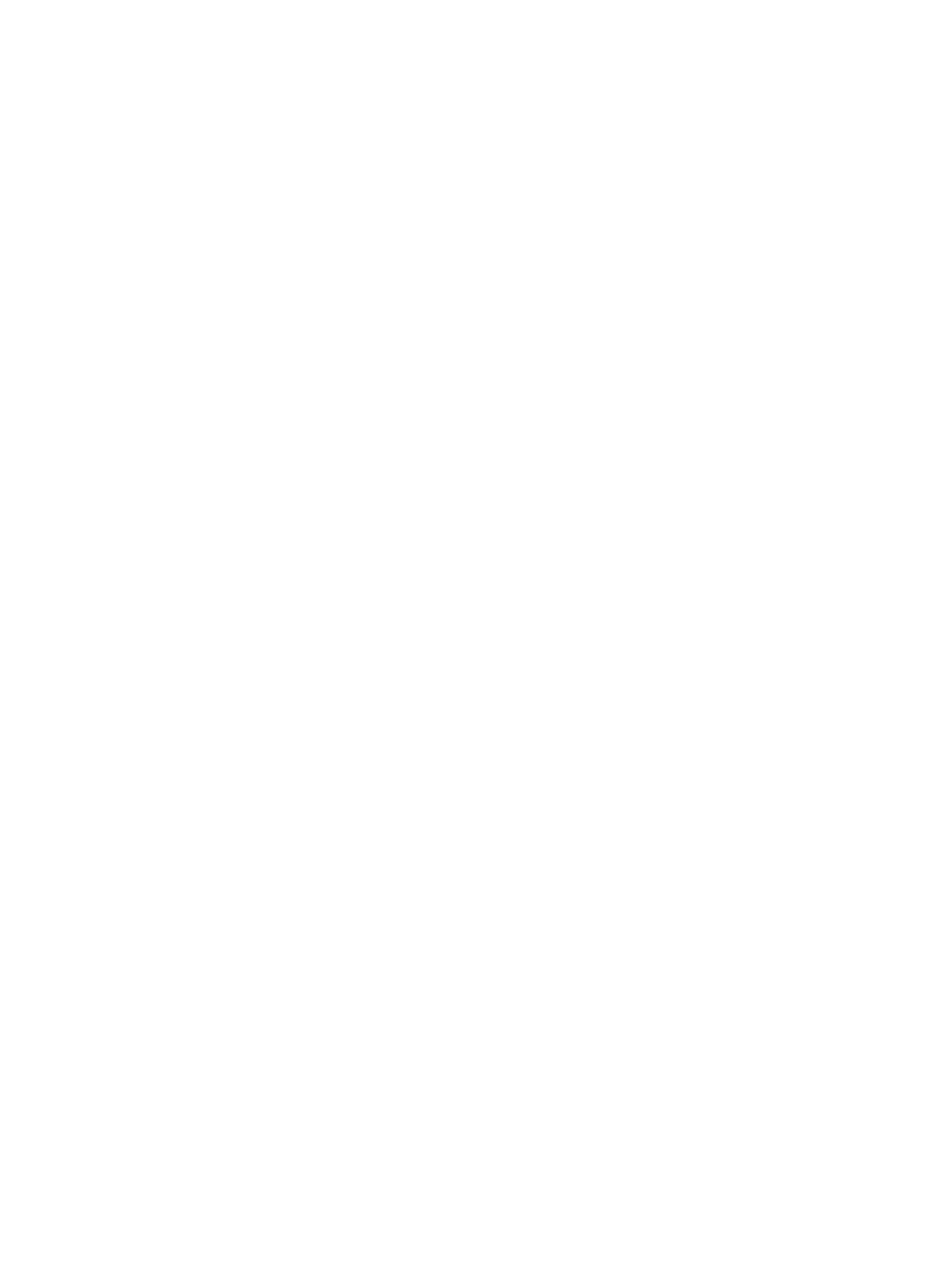
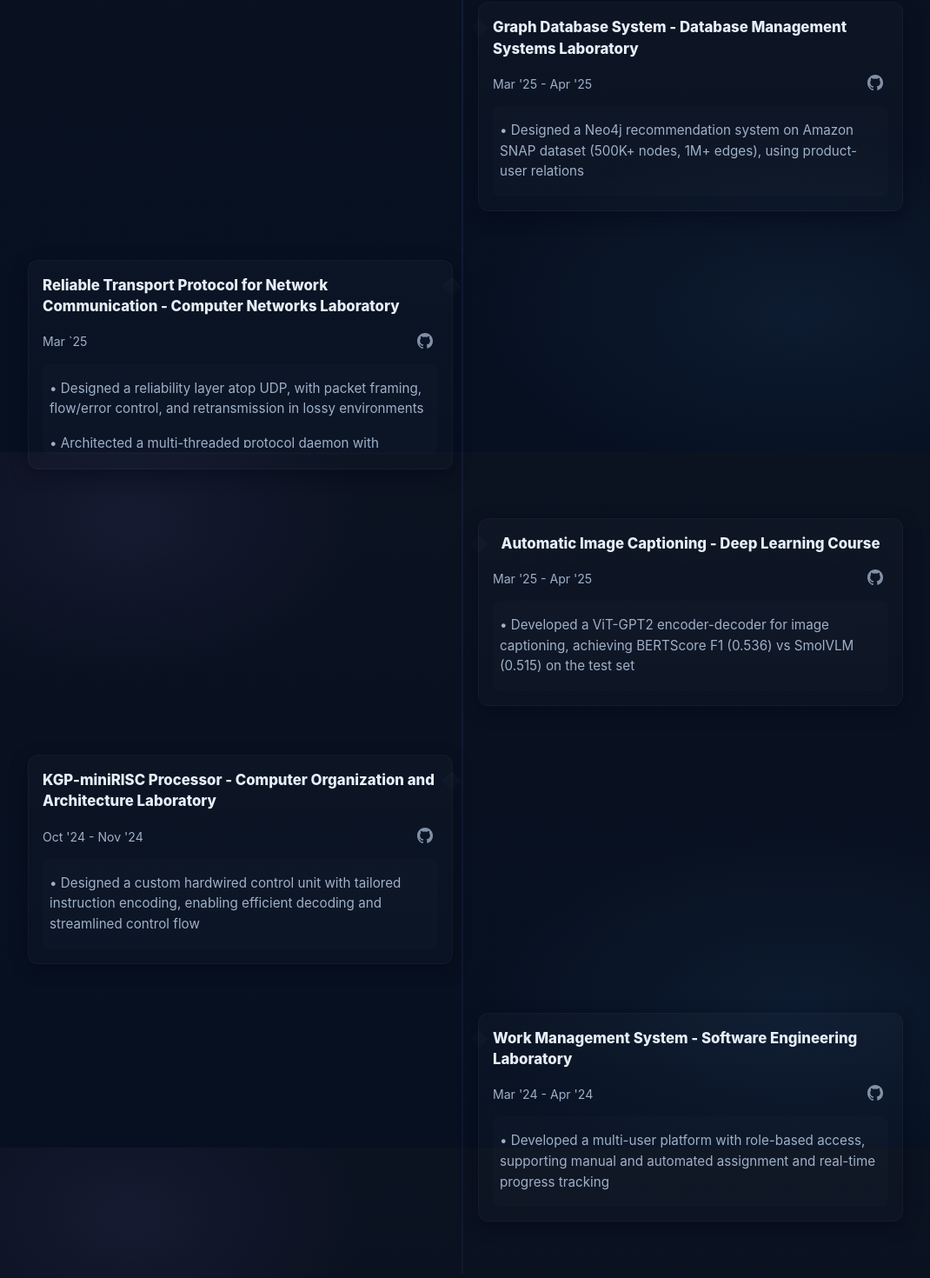
Before and after one commit to omkaranu04/Profile-Website, a React (Vite) app in the folder frontend/: page /projects in a window 1280 px wide. Shown: the part 1080-2550 px from the top of the page at 87% size, without its empty margins (108-1178 px from the left). Before the commit the page ends 800 px from the top, so only its background shows below. Built offline with nearby package versions, Linux system fonts and the light colour scheme; the HTML template or start-up script is replaced by a standard one.

Commit message:
added projects

```diff
--- a/frontend/src/pages/Projects.jsx
+++ b/frontend/src/pages/Projects.jsx
@@ -11,6 +11,88 @@
     • Implemented a custom FZLPR loss to emphasize 'hard' examples, improving recall on borderline cases and stabilising optimization \n
     • Conducted extensive ablation studies isolating the contributions of CBAM, FZLPR, and training-schedule components \n
     • Assessed robustness under domain shift using an unseen Indian dataset; targeted fine-tuning lifted F1-Score from 74.84% to 96.70% \n
+    `
+  },
+  {
+    id: 'proj-b',
+    title: 'VAE and GAN - Advanced Machine Learning Course',
+    timeframe: 'Oct \'25',
+    github: 'https://github.com/omkaranu04/Advanced-ML_CS60073-Autumn-25/tree/master/Assignments/Assignment%203',
+    description:`
+    • Implemented a VAE with a 16-dimensional latent space, trained via ELBO, generating reconstruction and generation curves\n
+    • Trained an MLP-based GAN with LeakyReLU, dropout-regularized discriminator, Tanh generator, and label smoothing\n
+    • Compared MNIST-trained VAE and GAN using Inception Score and Fréchet Distance, computed with a custom CNN classifier\n
+    `
+  },
+  {
+    id: 'proj-c',
+    title:'Mini Shell - Self Project',
+    timeframe: 'May \`25',
+    github: 'https://github.com/omkaranu04/Mini-Shell',
+    description:`
+    • Built a robust Unix Shell in C supporting custom built-in commands, PATH-based search, and external executable handling\n
+    • Implemented pipes, I/O-redirections, globbing, and heredoc streaming via fork/execve/dup2/pipe for POSIX compliance\n
+    • Managed signals and terminal nodes for Bash-like Ctrl-C/Ctrl-\handling, signal-safe cleanup, and consistent state restoration\n
+    • Ensured leak-free parsing of quotes, environment variable expansion, and operators with syntax validation and memory checks\n
+    `
+  },
+  {
+    id: 'proj-d',
+    title: 'Graph Database System - Database Management Systems Laboratory',
+    timeframe: 'Mar \'25 - Apr \'25',
+    github: 'https://github.com/omkaranu04/DBMS-Term-Project',
+    description:`
+    • Designed a Neo4j recommendation system on Amazon SNAP dataset (500K+ nodes, 1M+ edges), using product-user relations\n
+    • Built a RAG ChatBot for search, indexing 100K+ embeddings with FAISS for sub-100ms retrieval and BAAI for semantics\n
+    • Developed a two-phase PageRank algorithm with 5-iteration convergence, blending helpfulness and co-purchase influence\n
+    • Integrated route-level performance logging via a custom decorator logging query latency, CPU, and memory usage per API call\n
+    `
+  },
+  {
+    id: 'proj-e',
+    title: 'Reliable Transport Protocol for Network Communication - Computer Networks Laboratory',
+    timeframe: 'Mar \`25',
+    github: 'https://github.com/omkaranu04/Networks_Lab-CS39006-Spring-25/tree/master/Assignment%204%20Final',
+    description: `
+      • Designed a reliability layer atop UDP, with packet framing, flow/error control, and retransmission in lossy environments\n
+      • Architected a multi-threaded protocol daemon with modular sender, receiver, and GC threads, for maximizing throughput\n
+      • Utilized shared memory and mutex locks to synchronize access for 5 sockets, enabling concurrent operations across processes\n
+      • Implemented selective-repeat sliding window with sequence-numbered DATA/ACK packets for ordered delivery and fast recovery\n
+    `
+  },
+  {
+    id: 'proj-f',
+    title: 'Automatic Image Captioning - Deep Learning Course',
+    timeframe: 'Mar \'25 - Apr \'25',
+    github: 'https://github.com/omkaranu04/DL-CS60010-Spring-25/tree/master/Assignments/Assignment%202',
+    description:`
+    • Developed a ViT-GPT2 encoder-decoder for image captioning, achieving BERTScore F1 (0.536) vs SmolVLM (0.515) on the test set\n
+    • Demonstrated robustness under occlusion - model kept the BERTScore F1 of 0.534 at 80% masking, outperforming SmolVLM's 0.474\n
+    • Benchmarked semantic alignment and stability - custom model showed lesser drop than SmolVLM under increasing occlusion\n
+    `
+  },
+  {
+    id: 'proj-g',
+    title: 'KGP-miniRISC Processor - Computer Organization and Architecture Laboratory',
+    timeframe: 'Oct \'24 - Nov \'24',
+    github: 'https://github.com/omkaranu04/KGP-miniRISC-Processor',
+    description:`
+    • Designed a custom hardwired control unit with tailored instruction encoding, enabling efficient decoding and streamlined control flow\n
+    • Implemented a BRAM-integrated memory with ALU, register-memory and branching instructions, ensuring efficient execution\n
+    • Synthesized and deployed processor architecture on FPGA, conducting functional verification with test benches and instruction sets\n
+    • Defined a 40-instruction RISC ISA and control-signal map, leveraging Harvard architecture for separate instruction and data paths\n
+    `
+  },
+  {
+    id: 'proj-h',
+    title: 'Work Management System - Software Engineering Laboratory',
+    timeframe: 'Mar \'24 - Apr \'24',
+    github: 'https://github.com/omkaranu04/Work-Management-System',
+    description:`
+    • Developed a multi-user platform with role-based access, supporting manual and automated assignment and real-time progress tracking\n
+    • Built dynamic interfaces for adding, editing, searching, and priority assignment of works and workers, enabling efficient management\n
+    • Engineered a responsive frontend (HTML, CSS, JS) and Node.js backend with MongoDB, with bcrypt authentication, for fast operations\n
+    • Adopted Agile SDLC with daily reviews, executing unit, system, and regression testing, passing across all user and assignment flows\n
     `
   }
 ]
```
